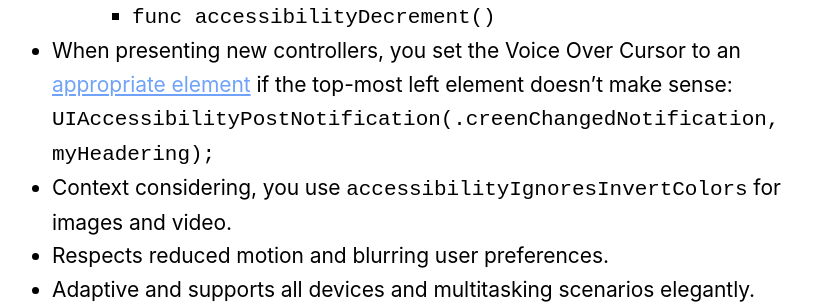
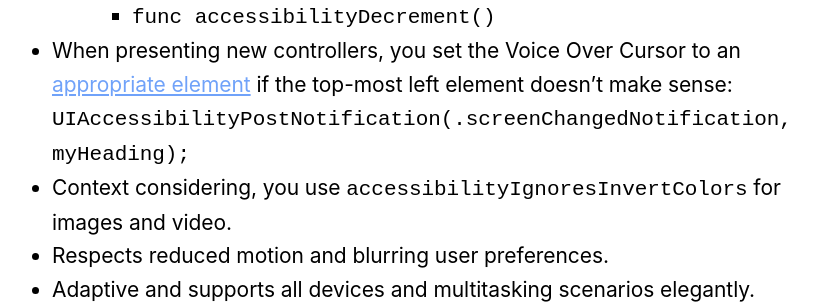
Before and after one commit to hassaan4584/Swiftjective-C, a Jekyll site: the page built from _posts/2019-02-25-A-Best-in-Class-App.md, in a window 1280 px wide and 900 px high, scrolled down 2235 px. Shown: the part 152-456 px from the top of the window, without its empty margins (208-1046 px from the left). Built offline with Jekyll 4.4.1, drawn with Linux system fonts in a browser that asks for light colours; comment, search, counter and statistics services are not loaded.

Commit message:
Typos in best in class article

```diff
--- a/_posts/2019-02-25-A-Best-in-Class-App.md
+++ b/_posts/2019-02-25-A-Best-in-Class-App.md
@@ -48,7 +48,7 @@ The five sections it covers are:
     + **[Decrement](https://developer.apple.com/documentation/objectivec/nsobject/1615169-accessibilitydecrement){:target="_blank"}**: A one-finger swipe down that decrements a value in an element.
         * `func accessibilityDecrement()`
 - When presenting new controllers, you set the Voice Over Cursor to an [appropriate element](https://developer.apple.com/library/archive/featuredarticles/ViewControllerPGforiPhoneOS/SupportingAccessibility.html#//apple_ref/doc/uid/TP40007457-CH12-SW1){:target="_blank"} if the top-most left element doesn't make sense:
-    `UIAccessibilityPostNotification(.creenChangedNotification, myHeadering);`
+    `UIAccessibilityPostNotification(.screenChangedNotification, myHeading);`
 - Context considering, you use `accessibilityIgnoresInvertColors` for images and video.
 - Respects reduced motion and blurring user preferences.
 - Adaptive and supports all devices and multitasking scenarios elegantly.
```
